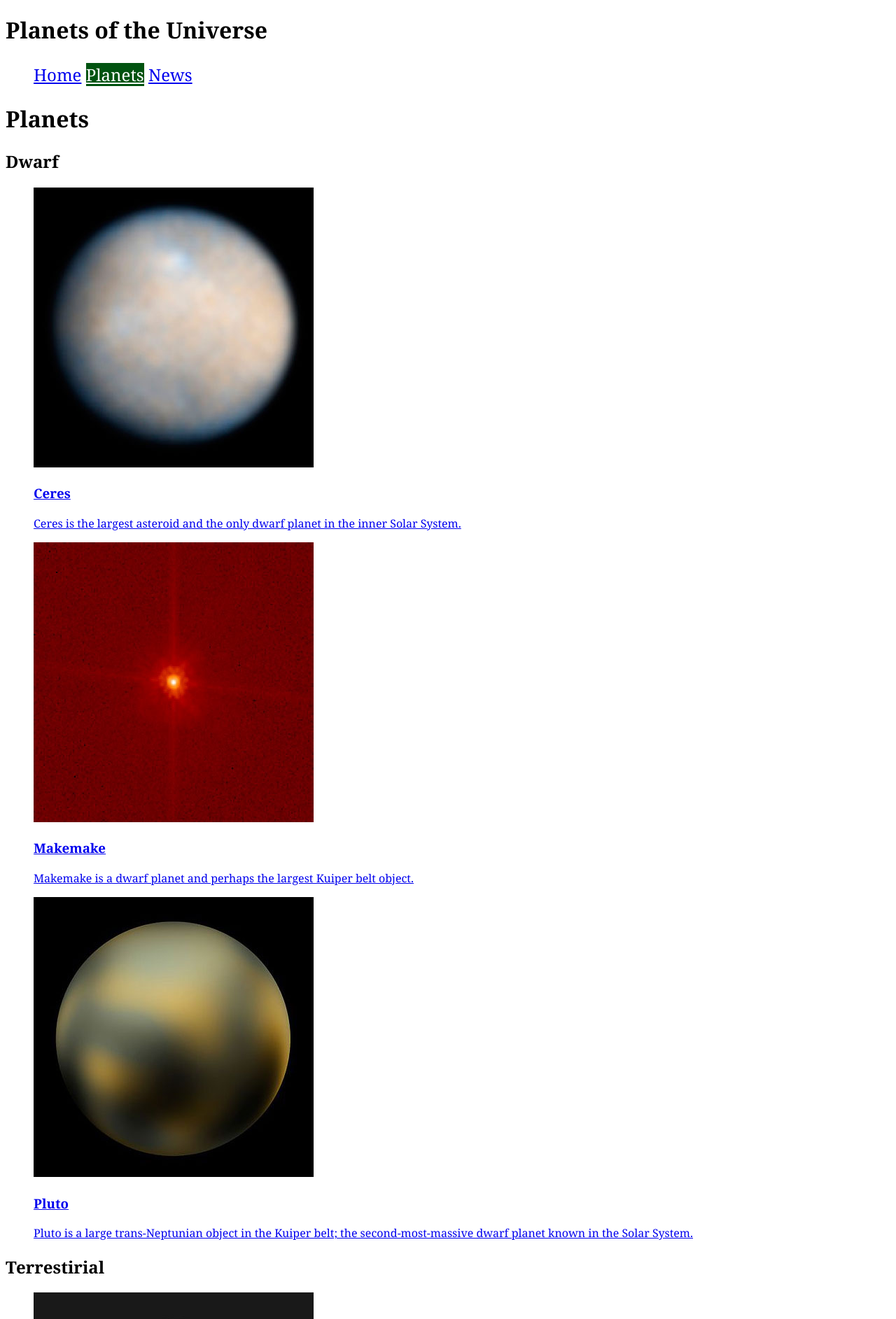
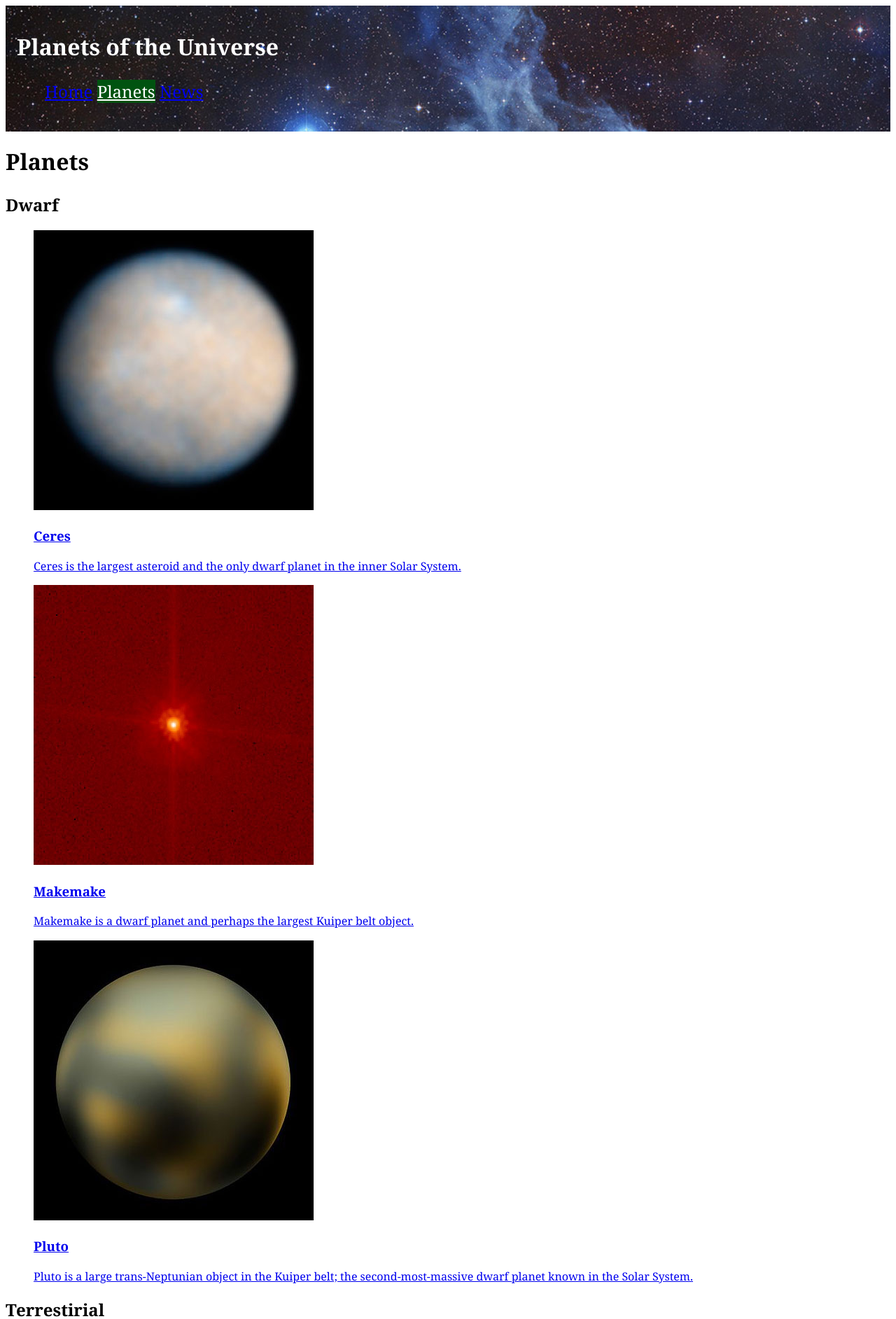
Before and after one commit to jamesperrin/planet-of-the-universe, a Jekyll site: the page built from planets/index.html, in a window 1280 px wide. Shown: the top 1885 px of the page at 70% size. Built offline with Jekyll 4.4.1, drawn with Linux system fonts in a browser that asks for light colours.

Commit message:
Jekyll video 29: changing background images.

```diff
--- a/_layouts/default.html
+++ b/_layouts/default.html
@@ -9,7 +9,7 @@
     <link rel="stylesheet" href="{{site.baseurl}}/css/common.css">
 </head>
 <body>
-<header>
+<header class="masthead {{page.mastheadClass}}">
     <h1>Planets of the Universe</h1>
     {% include nav.html navclass='nav-top' %}
 </header>
--- a/css/common.css
+++ b/css/common.css
@@ -1,9 +1,20 @@
+
 html{
     margin: 0;
     padding: 0;
     font: normal 100%/1.4 Georgia, serif;
 }
 
+.masthead {
+  padding: 1em;
+  background: #005310 url("../img/nebula.jpg") no-repeat center center;
+  background-size: cover;
+  color: #fff;
+}
+
+.masthead-planets{
+  background-image: url("../img/nebula-2.jpg");
+}
 .current{
     background-color: #005310;
     color: #fff;
--- a/planets/index.html
+++ b/planets/index.html
@@ -1,5 +1,6 @@
 ---
 layout: default
+mastheadClass: masthead-planets
 ---
 
 <h1>Planets</h1>
```
